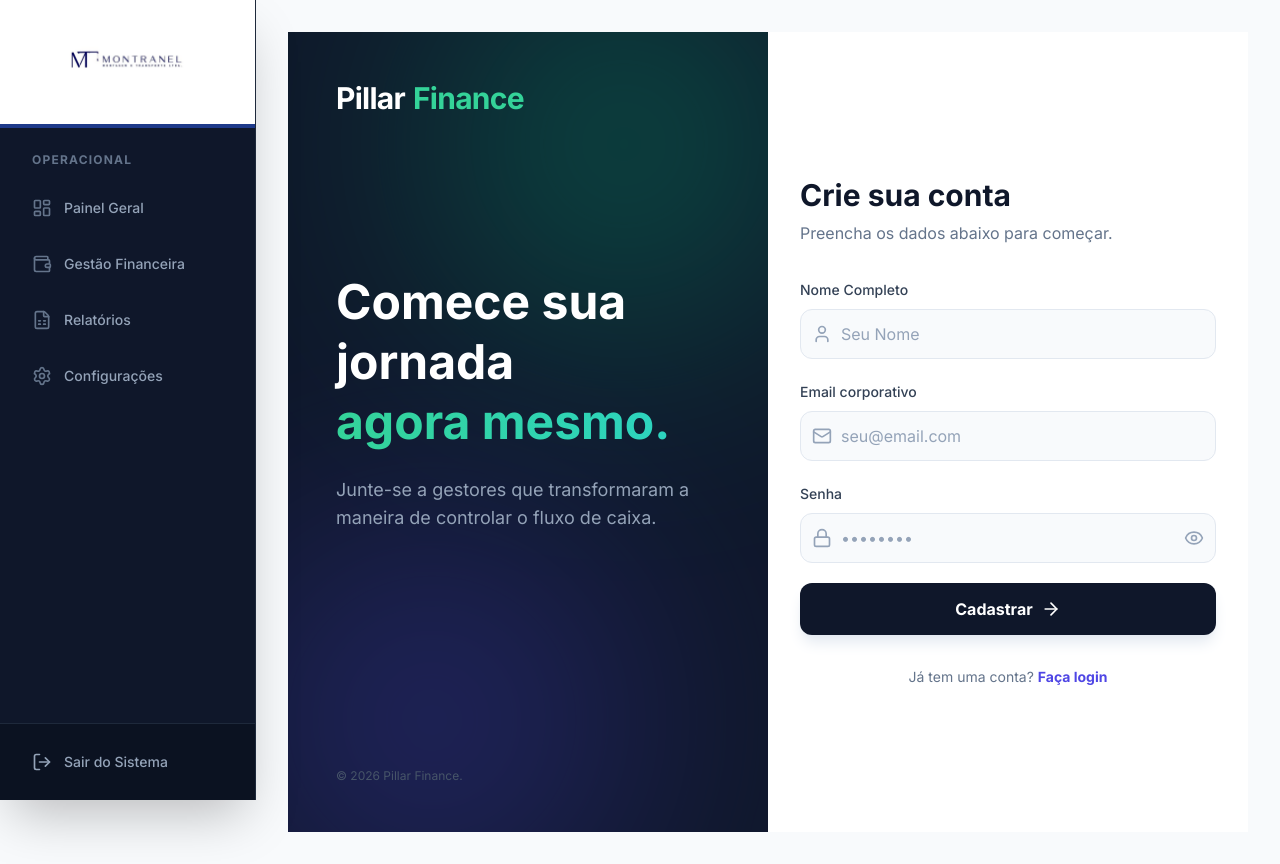
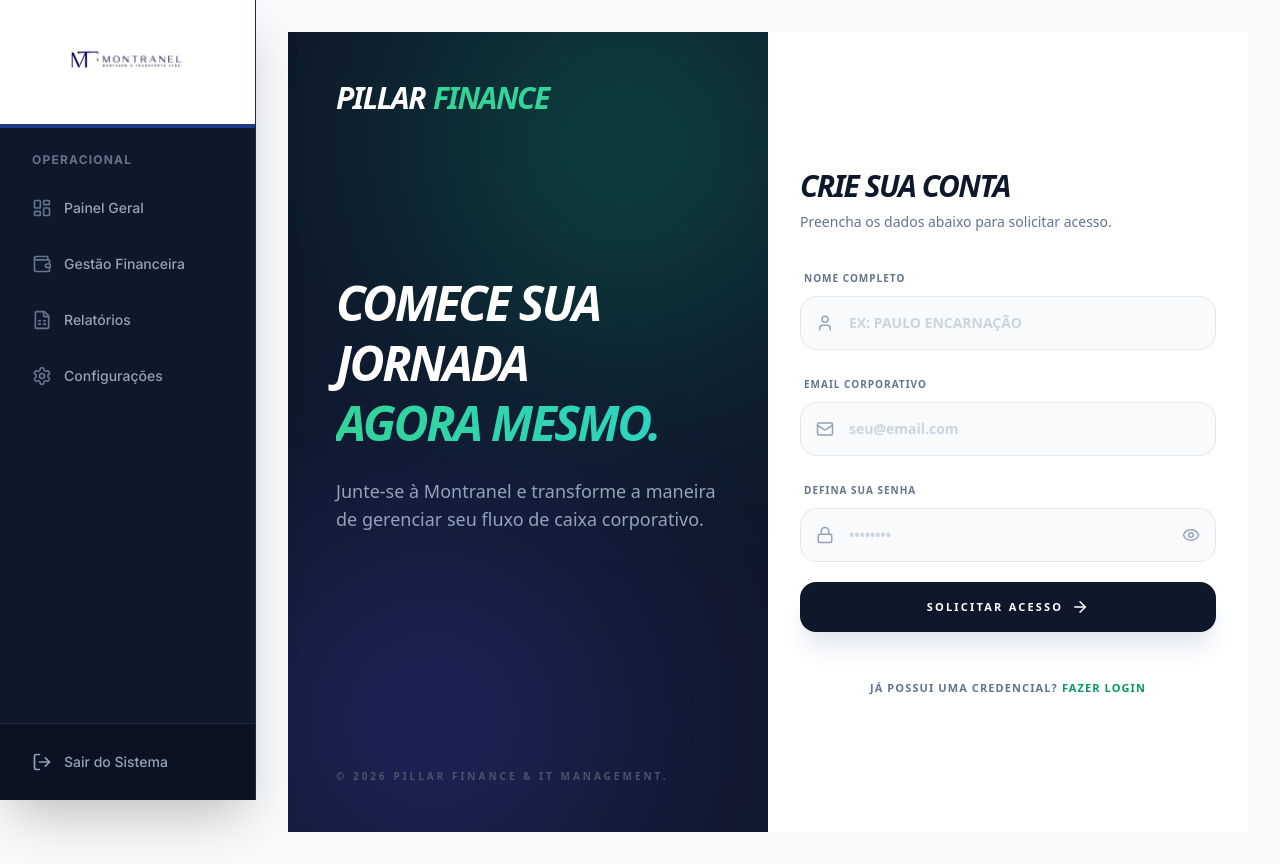
Before and after one commit to PauloEncarn/pillar-finance, a Next.js app: page /register in a window 1280 px wide. Built offline with nearby package versions, Linux system fonts and the light colour scheme.

Commit message:
ajuste login e registro

```diff
--- a/src/app/api/auth/login/route.js
+++ b/src/app/api/auth/login/route.js
@@ -6,7 +6,16 @@
   try {
     const { email, password } = await request.json();
 
-    const user = await prisma.user.findUnique({ where: { email } });
+    // AJUSTE AQUI: Mudamos de findUnique para findFirst para usar 'insensitive'
+    // Isso permite que EXEMPLO@ e exemplo@ sejam o mesmo usuário no banco.
+    const user = await prisma.user.findFirst({
+      where: {
+        email: {
+          equals: email,
+          mode: 'insensitive'
+        }
+      }
+    });
 
     if (!user) {
       return NextResponse.json({ error: 'Usuário não encontrado.' }, { status: 404 });
@@ -16,7 +25,7 @@
     if (!user.approved) {
       return NextResponse.json({
         error: 'AGUARDE A APROVAÇÃO DE UM ADMINISTRADOR'
-      }, { status: 403 }); // 403 = Proibido
+      }, { status: 403 });
     }
 
     const isPasswordValid = await bcrypt.compare(password, user.password);
@@ -37,6 +46,7 @@
     });
 
   } catch (error) {
+    console.error("Erro no login:", error);
     return NextResponse.json({ error: 'Erro interno.' }, { status: 500 });
   }
 }
--- a/src/app/api/auth/register/route.js
+++ b/src/app/api/auth/register/route.js
@@ -10,8 +10,18 @@
       return NextResponse.json({ error: 'Preencha todos os campos.' }, { status: 400 });
     }
 
-    // Verifica se já existe
-    const userExists = await prisma.user.findUnique({ where: { email } });
+    // 1. AJUSTE NA VERIFICAÇÃO:
+    // Usamos findFirst com mode: 'insensitive' para evitar que
+    // criem o mesmo e-mail mudando apenas maiúsculas/minúsculas.
+    const userExists = await prisma.user.findFirst({
+      where: {
+        email: {
+          equals: email.trim(),
+          mode: 'insensitive'
+        }
+      }
+    });
+
     if (userExists) {
       return NextResponse.json({ error: 'E-mail já cadastrado.' }, { status: 400 });
     }
@@ -19,19 +29,22 @@
     // Criptografa a senha
     const hashedPassword = await bcrypt.hash(password, 10);
 
-    // Cria o usuário
+    // 2. BOAS PRÁTICAS:
+    // Mesmo que o login aceite qualquer forma, é bom salvar no banco
+    // sempre em minúsculas para manter a organização da Pillar IT.
     const user = await prisma.user.create({
       data: {
-        name,
-        email,
+        name: name.toUpperCase(), // Mantendo seu padrão de nomes em MAIÚSCULO
+        email: email.toLowerCase().trim(), // E-mail padronizado em minúsculo
         password: hashedPassword,
-        role: 'USER' // Padrão
+        role: 'USER'
       }
     });
 
     return NextResponse.json({ success: true });
 
   } catch (error) {
+    console.error("Erro no registro:", error);
     return NextResponse.json({ error: 'Erro ao criar conta.' }, { status: 500 });
   }
 }
--- a/src/app/register/page.js
+++ b/src/app/register/page.js
@@ -2,7 +2,7 @@
 
 import { useState } from 'react';
 import { useRouter } from 'next/navigation';
-import { Mail, Lock, User, ArrowRight, Eye, EyeOff, CheckCircle } from 'lucide-react';
+import { Mail, Lock, User, ArrowRight, Eye, EyeOff, CheckCircle, Loader2 } from 'lucide-react';
 import Link from 'next/link';
 
 export default function Register() {
@@ -21,10 +21,17 @@
     setIsLoading(true);
 
     try {
+      // NORMALIZAÇÃO: Garantimos que os dados cheguem na API padronizados
+      const dadosParaEnvio = {
+        name: formData.name.toUpperCase().trim(),
+        email: formData.email.toLowerCase().trim(),
+        password: formData.password
+      };
+
       const response = await fetch('/api/auth/register', {
         method: 'POST',
         headers: { 'Content-Type': 'application/json' },
-        body: JSON.stringify(formData)
+        body: JSON.stringify(dadosParaEnvio)
       });
 
       const data = await response.json();
@@ -33,7 +40,8 @@
         throw new Error(data.error || 'Erro ao criar conta');
       }
 
-      alert("Conta criada com sucesso! Faça login.");
+      // Feedback para o usuário sobre a aprovação pendente
+      alert("Solicitação enviada! Aguarde a aprovação de um administrador para acessar o sistema.");
       router.push('/login');
 
     } catch (error) {
@@ -44,9 +52,9 @@
   };
 
   return (
-    <div className="min-h-screen flex bg-white">
+    <div className="min-h-screen flex bg-white font-sans">
 
-      {/* LADO ESQUERDO (Visual) */}
+      {/* LADO ESQUERDO (Visual / Marketing) */}
       <div className="hidden lg:flex w-1/2 bg-slate-900 relative overflow-hidden flex-col justify-between p-12 text-white">
         <div className="absolute top-0 left-0 w-full h-full">
           <div className="absolute top-[-10%] right-[-10%] w-96 h-96 bg-emerald-600 rounded-full blur-[128px] opacity-40"></div>
@@ -54,86 +62,86 @@
         </div>
 
         <div className="relative z-10">
-          <h1 className="text-3xl font-bold flex items-center gap-2 tracking-tight">
+          <h1 className="text-3xl font-black flex items-center gap-2 tracking-tighter italic uppercase">
             Pillar<span className="text-emerald-400">Finance</span>
           </h1>
         </div>
 
         <div className="relative z-10 mb-20">
-          <h2 className="text-5xl font-bold leading-tight mb-6">
+          <h2 className="text-5xl font-black leading-tight mb-6 uppercase italic tracking-tighter">
             Comece sua jornada <br />
             <span className="text-transparent bg-clip-text bg-gradient-to-r from-emerald-400 to-teal-400">
               agora mesmo.
             </span>
           </h2>
-          <p className="text-slate-400 text-lg max-w-md">
-            Junte-se a gestores que transformaram a maneira de controlar o fluxo de caixa.
+          <p className="text-slate-400 text-lg max-w-md font-medium">
+            Junte-se à Montranel e transforme a maneira de gerenciar seu fluxo de caixa corporativo.
           </p>
         </div>
 
-        <div className="relative z-10 text-xs text-slate-600">
-          © 2026 Pillar Finance.
+        <div className="relative z-10 text-[10px] font-bold uppercase tracking-[0.3em] text-slate-600">
+          © 2026 Pillar Finance & IT Management.
         </div>
       </div>
 
       {/* LADO DIREITO (Formulário) */}
-      <div className="w-full lg:w-1/2 flex items-center justify-center p-8">
-        <div className="w-full max-w-md space-y-8 fade-in">
+      <div className="w-full lg:w-1/2 flex items-center justify-center p-8 bg-slate-50 md:bg-white">
+        <div className="w-full max-w-md space-y-8 animate-in fade-in duration-700">
 
           <div className="text-center lg:text-left">
-            <h2 className="text-3xl font-bold text-slate-900">Crie sua conta</h2>
-            <p className="text-slate-500 mt-2">Preencha os dados abaixo para começar.</p>
+            <h2 className="text-3xl font-black text-slate-900 uppercase italic tracking-tighter">Crie sua conta</h2>
+            <p className="text-slate-500 mt-2 text-sm font-medium">Preencha os dados abaixo para solicitar acesso.</p>
           </div>
 
           <form onSubmit={handleRegister} className="space-y-5">
 
-            {/* Input Nome */}
+            {/* Input Nome - Força Visualmente Maiúsculo */}
             <div className="space-y-2">
-              <label className="text-sm font-medium text-slate-700">Nome Completo</label>
+              <label className="text-[10px] font-black text-slate-500 uppercase tracking-widest ml-1">Nome Completo</label>
               <div className="relative group">
-                <div className="absolute inset-y-0 left-0 pl-3 flex items-center pointer-events-none text-slate-400 group-focus-within:text-indigo-600 transition-colors">
-                  <User size={20} />
+                <div className="absolute inset-y-0 left-0 pl-4 flex items-center pointer-events-none text-slate-400 group-focus-within:text-emerald-600 transition-colors">
+                  <User size={18} />
                 </div>
                 <input
                   type="text"
                   required
-                  className="w-full pl-10 pr-4 py-3 bg-slate-50 border border-slate-200 rounded-xl text-slate-900 placeholder:text-slate-400 focus:outline-none focus:ring-2 focus:ring-indigo-500/20 focus:border-indigo-500 transition-all"
-                  placeholder="Seu Nome"
+                  className="w-full pl-12 pr-4 py-4 bg-slate-50 border border-slate-200 rounded-2xl text-slate-900 font-bold text-sm outline-none focus:ring-2 focus:ring-emerald-500/20 focus:border-emerald-500 transition-all uppercase placeholder:text-slate-300"
+                  placeholder="EX: PAULO ENCARNAÇÃO"
                   value={formData.name}
                   onChange={(e) => setFormData({...formData, name: e.target.value})}
                 />
               </div>
             </div>
 
-            {/* Input Email */}
+            {/* Input Email - Força Visualmente Minúsculo */}
             <div className="space-y-2">
-              <label className="text-sm font-medium text-slate-700">Email corporativo</label>
+              <label className="text-[10px] font-black text-slate-500 uppercase tracking-widest ml-1">Email Corporativo</label>
               <div className="relative group">
-                <div className="absolute inset-y-0 left-0 pl-3 flex items-center pointer-events-none text-slate-400 group-focus-within:text-indigo-600 transition-colors">
-                  <Mail size={20} />
+                <div className="absolute inset-y-0 left-0 pl-4 flex items-center pointer-events-none text-slate-400 group-focus-within:text-emerald-600 transition-colors">
+                  <Mail size={18} />
                 </div>
                 <input
                   type="email"
                   required
-                  className="w-full pl-10 pr-4 py-3 bg-slate-50 border border-slate-200 rounded-xl text-slate-900 placeholder:text-slate-400 focus:outline-none focus:ring-2 focus:ring-indigo-500/20 focus:border-indigo-500 transition-all"
+                  className="w-full pl-12 pr-4 py-4 bg-slate-50 border border-slate-200 rounded-2xl text-slate-900 font-bold text-sm outline-none focus:ring-2 focus:ring-emerald-500/20 focus:border-emerald-500 transition-all placeholder:text-slate-300"
                   placeholder="seu@email.com"
                   value={formData.email}
-                  onChange={(e) => setFormData({...formData, email: e.target.value})}
+                  onChange={(e) => setFormData({...formData, email: e.target.value.toLowerCase()})}
                 />
               </div>
             </div>
 
             {/* Input Senha */}
             <div className="space-y-2">
-              <label className="text-sm font-medium text-slate-700">Senha</label>
+              <label className="text-[10px] font-black text-slate-500 uppercase tracking-widest ml-1">Defina sua Senha</label>
               <div className="relative group">
-                <div className="absolute inset-y-0 left-0 pl-3 flex items-center pointer-events-none text-slate-400 group-focus-within:text-indigo-600 transition-colors">
-                  <Lock size={20} />
+                <div className="absolute inset-y-0 left-0 pl-4 flex items-center pointer-events-none text-slate-400 group-focus-within:text-emerald-600 transition-colors">
+                  <Lock size={18} />
                 </div>
                 <input
                   type={showPassword ? "text" : "password"}
                   required
-                  className="w-full pl-10 pr-12 py-3 bg-slate-50 border border-slate-200 rounded-xl text-slate-900 placeholder:text-slate-400 focus:outline-none focus:ring-2 focus:ring-indigo-500/20 focus:border-indigo-500 transition-all"
+                  className="w-full pl-12 pr-12 py-4 bg-slate-50 border border-slate-200 rounded-2xl text-slate-900 font-bold text-sm outline-none focus:ring-2 focus:ring-emerald-500/20 focus:border-emerald-500 transition-all placeholder:text-slate-300"
                   placeholder="••••••••"
                   value={formData.password}
                   onChange={(e) => setFormData({...formData, password: e.target.value})}
@@ -141,9 +149,9 @@
                 <button
                   type="button"
                   onClick={() => setShowPassword(!showPassword)}
-                  className="absolute inset-y-0 right-0 pr-3 flex items-center text-slate-400 hover:text-slate-600 cursor-pointer"
+                  className="absolute inset-y-0 right-0 pr-4 flex items-center text-slate-400 hover:text-emerald-600 transition-colors"
                 >
-                  {showPassword ? <EyeOff size={20} /> : <Eye size={20} />}
+                  {showPassword ? <EyeOff size={18} /> : <Eye size={18} />}
                 </button>
               </div>
             </div>
@@ -151,15 +159,24 @@
             <button
               type="submit"
               disabled={isLoading}
-              className="w-full bg-slate-900 text-white py-3.5 rounded-xl font-bold hover:bg-slate-800 focus:ring-4 focus:ring-slate-500/30 transition-all flex items-center justify-center gap-2 disabled:opacity-70 disabled:cursor-not-allowed shadow-lg shadow-slate-200"
+              className="w-full bg-slate-900 text-white py-4 rounded-2xl font-black uppercase text-[11px] tracking-[0.2em] hover:bg-emerald-600 focus:ring-4 focus:ring-emerald-500/20 transition-all flex items-center justify-center gap-2 disabled:opacity-70 disabled:cursor-not-allowed shadow-xl shadow-slate-200 active:scale-95"
             >
-              {isLoading ? 'Criando conta...' : 'Cadastrar'} <ArrowRight size={20} />
+              {isLoading ? (
+                <>
+                  <Loader2 className="animate-spin" size={18} />
+                  Processando Cadastro...
+                </>
+              ) : (
+                <>
+                  Solicitar Acesso <ArrowRight size={18} />
+                </>
+              )}
             </button>
           </form>
 
-          <div className="text-center">
-            <p className="text-sm text-slate-500">
-              Já tem uma conta? <Link href="/login" className="text-indigo-600 font-bold hover:underline">Faça login</Link>
+          <div className="text-center pt-4">
+            <p className="text-[11px] font-bold text-slate-500 uppercase tracking-widest">
+              Já possui uma credencial? <Link href="/login" className="text-emerald-600 hover:underline decoration-2 underline-offset-4">Fazer login</Link>
             </p>
           </div>
         </div>
```
